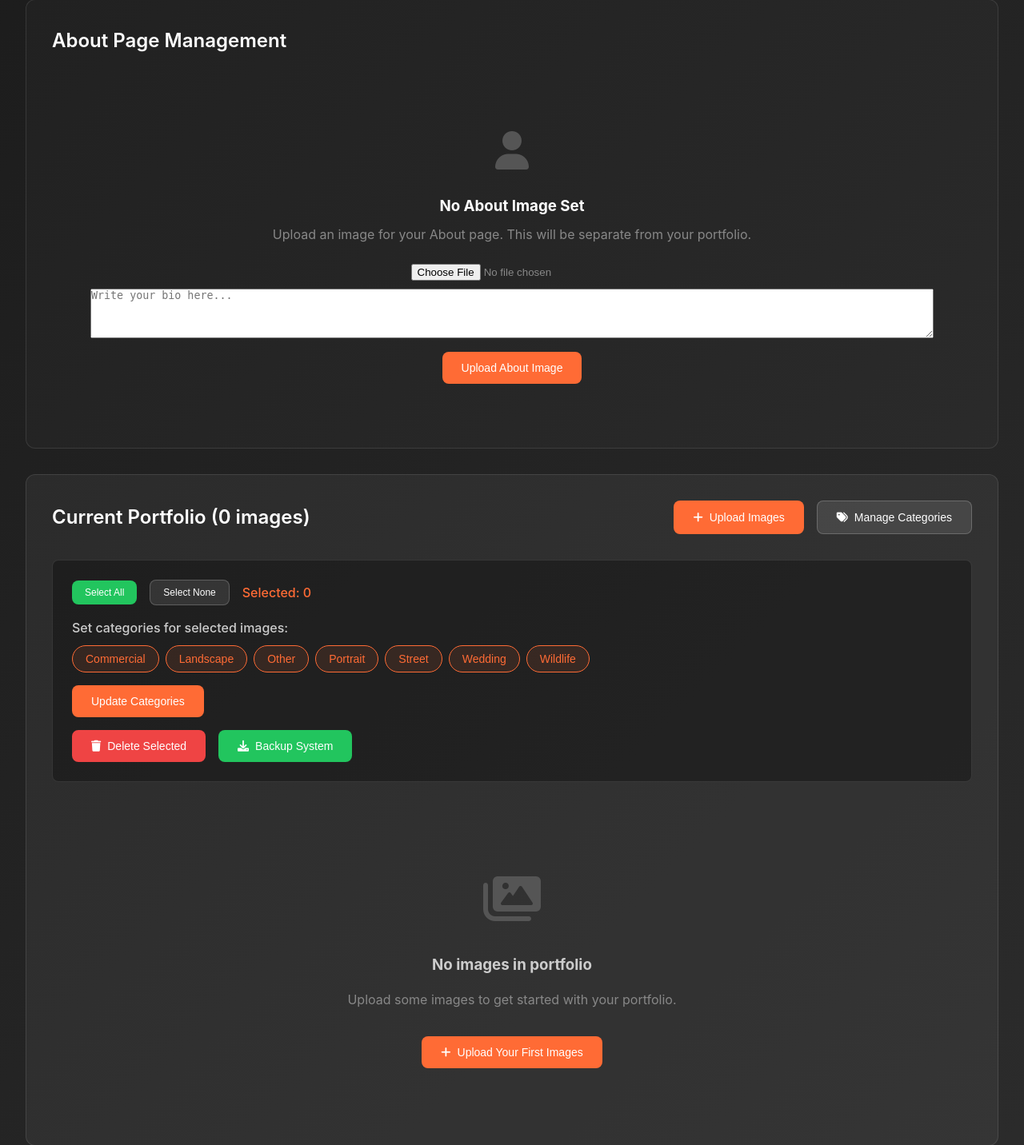
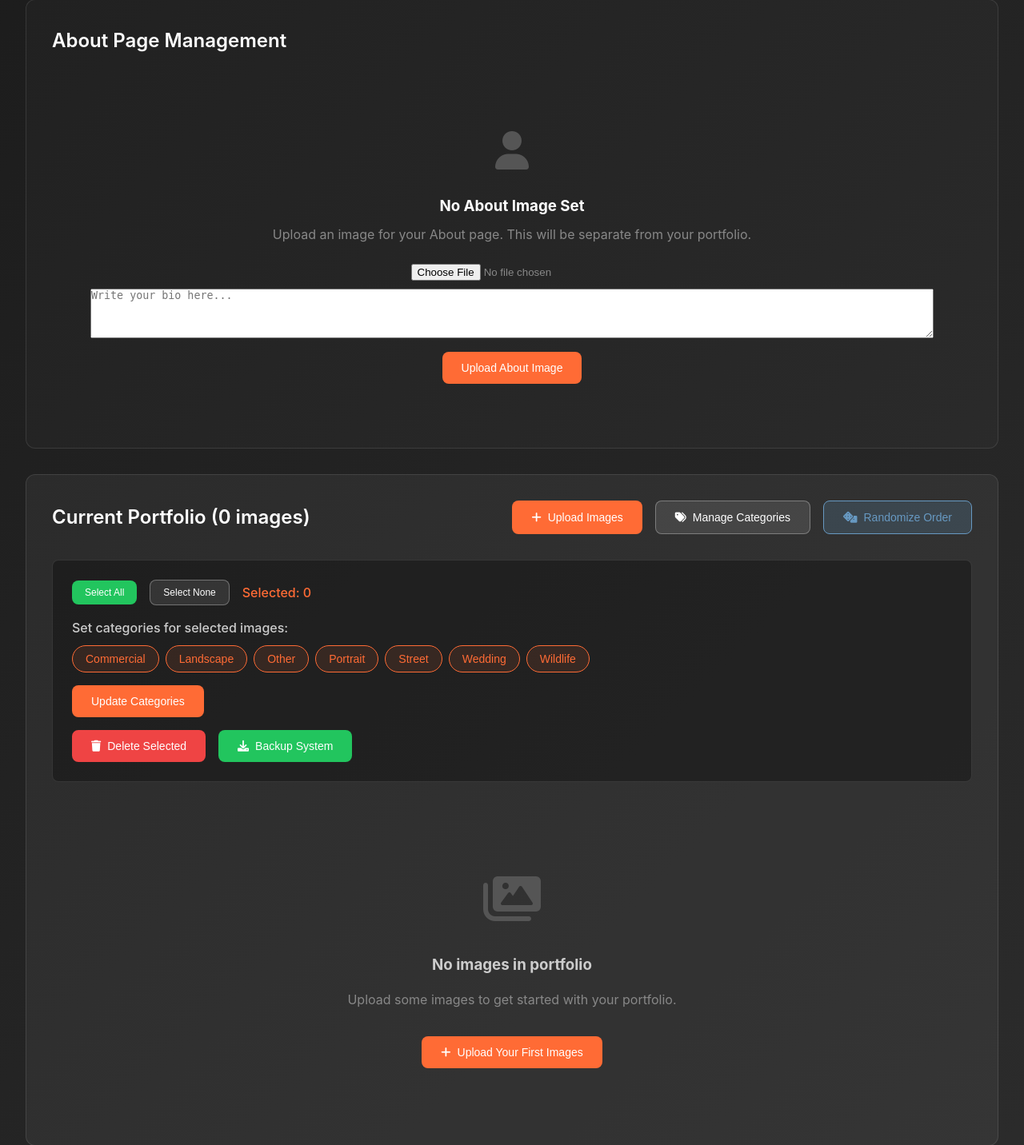
Before and after one commit to heur1konrc/fifth-element-photography, a Flask app: page /admin in a window 1280 px wide. Shown: the part 535-1967 px from the top of the page at 80% size. Run offline with Flask 3, Linux system fonts and the light colour scheme.

Commit message:
Add Portfolio Randomizer feature - button, route, and display order functionality

```diff
--- a/app.py
+++ b/app.py
@@ -244,6 +244,17 @@ def scan_images():
             # Get image info
             info = get_image_info(filepath)
 
+            # Load display order from metadata if available
+            display_order = None
+            metadata_file = os.path.join(IMAGES_FOLDER, f"{filename}.json")
+            if os.path.exists(metadata_file):
+                try:
+                    with open(metadata_file, 'r') as f:
+                        metadata = json.load(f)
+                        display_order = metadata.get('display_order')
+                except:
+                    pass
+
             images.append({
                 'filename': filename,
                 'title': title,
@@ -254,8 +265,18 @@ def scan_images():
                 'story': featured_story,
                 'url': f'/images/{filename}',
                 'width': info['width'],
-                'height': info['height']
+                'height': info['height'],
+                'display_order': display_order
             })
+
+    # Sort images by display_order if available, otherwise by filename
+    def sort_key(img):
+        if img['display_order'] is not None:
+            return (0, img['display_order'])  # Randomized images first
+        else:
+            return (1, img['filename'])  # Non-randomized images second, sorted by filename
+
+    images.sort(key=sort_key)
 
     return images
 
@@ -1270,3 +1291,76 @@ def get_hero_image():
             return jsonify({'filename': None, 'title': None})
     except Exception as e:
         return jsonify({'filename': None, 'title': None})
+
+
+@app.route('/admin/randomize_portfolio', methods=['POST'])
+def randomize_portfolio():
+    """Randomize the order of portfolio images"""
+    try:
+        import random
+
+        # Get all images
+        images = []
+        for filename in os.listdir(IMAGES_FOLDER):
+            if filename.lower().endswith(('.png', '.jpg', '.jpeg', '.gif', '.bmp')):
+                filepath = os.path.join(IMAGES_FOLDER, filename)
+                if os.path.isfile(filepath):
+                    # Get image metadata
+                    image_data = {
+                        'filename': filename,
+                        'size': os.path.getsize(filepath),
+                        'modified': os.path.getmtime(filepath)
+                    }
+
+                    # Load existing metadata if available
+                    metadata_file = os.path.join(IMAGES_FOLDER, f"{filename}.json")
+                    if os.path.exists(metadata_file):
+                        try:
+                            with open(metadata_file, 'r') as f:
+                                metadata = json.load(f)
+                                image_data.update(metadata)
+                        except:
+                            pass
+
+                    images.append(image_data)
+
+        # Randomize the order
+        random.shuffle(images)
+
+        # Save the new order by updating modification times
+        # We'll use a simple approach: update the metadata with a new 'display_order' field
+        for index, image in enumerate(images):
+            metadata_file = os.path.join(IMAGES_FOLDER, f"{image['filename']}.json")
+
+            # Load existing metadata or create new
+            metadata = {}
+            if os.path.exists(metadata_file):
+                try:
+                    with open(metadata_file, 'r') as f:
+                        metadata = json.load(f)
+                except:
+                    pass
+
+            # Add display order
+            metadata['display_order'] = index
+            metadata['randomized_at'] = datetime.now().isoformat()
+
+            # Save metadata
+            try:
+                with open(metadata_file, 'w') as f:
+                    json.dump(metadata, f, indent=2)
+            except Exception as e:
+                print(f"Error saving metadata for {image['filename']}: {e}")
+
+        return jsonify({
+            'success': True,
+            'message': f'Successfully randomized {len(images)} images',
+            'count': len(images)
+        })
+
+    except Exception as e:
+        print(f"Error randomizing portfolio: {e}")
+        return jsonify({'success': False, 'error': str(e)})
+
+if __name__ == '__main__':
+    app.run(debug=True, host='0.0.0.0', port=5000)
--- a/static/css/admin_new.css
+++ b/static/css/admin_new.css
@@ -207,11 +207,23 @@ body {
 .btn-secondary {
     background: rgba(255, 255, 255, 0.1);
     color: #ffffff;
-    border: 1px solid rgba(255, 255, 255, 0.2);
+    border: 1px solid rgba(255, 255, 255, 0.3);
 }
 
 .btn-secondary:hover {
     background: rgba(255, 255, 255, 0.2);
+}
+
+.btn-accent {
+    background: rgba(103, 153, 194, 0.2);
+    color: #6799c2;
+    border: 1px solid #6799c2;
+}
+
+.btn-accent:hover {
+    background: #6799c2;
+    color: #ffffff;
+    transform: translateY(-1px);
 }
 
 .btn-success {
--- a/static/js/admin_new.js
+++ b/static/js/admin_new.js
@@ -989,3 +989,47 @@ document.addEventListener('DOMContentLoaded', function() {
         });
     }
 });
+
+
+
+// Randomize Portfolio Order
+function randomizePortfolio() {
+    if (!confirm('This will randomly shuffle the order of all portfolio images. Continue?')) {
+        return;
+    }
+
+    const button = document.querySelector('button[onclick="randomizePortfolio()"]');
+    const originalText = button.innerHTML;
+
+    // Show loading state
+    button.innerHTML = '<i class="fas fa-spinner fa-spin"></i> Randomizing...';
+    button.disabled = true;
+
+    fetch('/admin/randomize_portfolio', {
+        method: 'POST',
+        headers: {
+            'Content-Type': 'application/json',
+        }
+    })
+    .then(response => response.json())
+    .then(data => {
+        if (data.success) {
+            showAlert('Portfolio order randomized successfully!', 'success');
+            // Reload the page to show the new order
+            setTimeout(() => {
+                window.location.reload();
+            }, 1000);
+        } else {
+            showAlert('Error randomizing portfolio: ' + (data.error || 'Unknown error'), 'error');
+        }
+    })
+    .catch(error => {
+        console.error('Error:', error);
+        showAlert('Error randomizing portfolio. Please try again.', 'error');
+    })
+    .finally(() => {
+        // Restore button state
+        button.innerHTML = originalText;
+        button.disabled = false;
+    });
+}
--- a/templates/admin_new.html
+++ b/templates/admin_new.html
@@ -167,6 +167,10 @@
                         <button class="btn btn-secondary" onclick="openCategoryModal()">
                             <i class="fas fa-tags"></i>
                             Manage Categories
+                        </button>
+                        <button class="btn btn-accent" onclick="randomizePortfolio()">
+                            <i class="fas fa-dice"></i>
+                            Randomize Order
                         </button>
                     </div>
                 </div>
```
